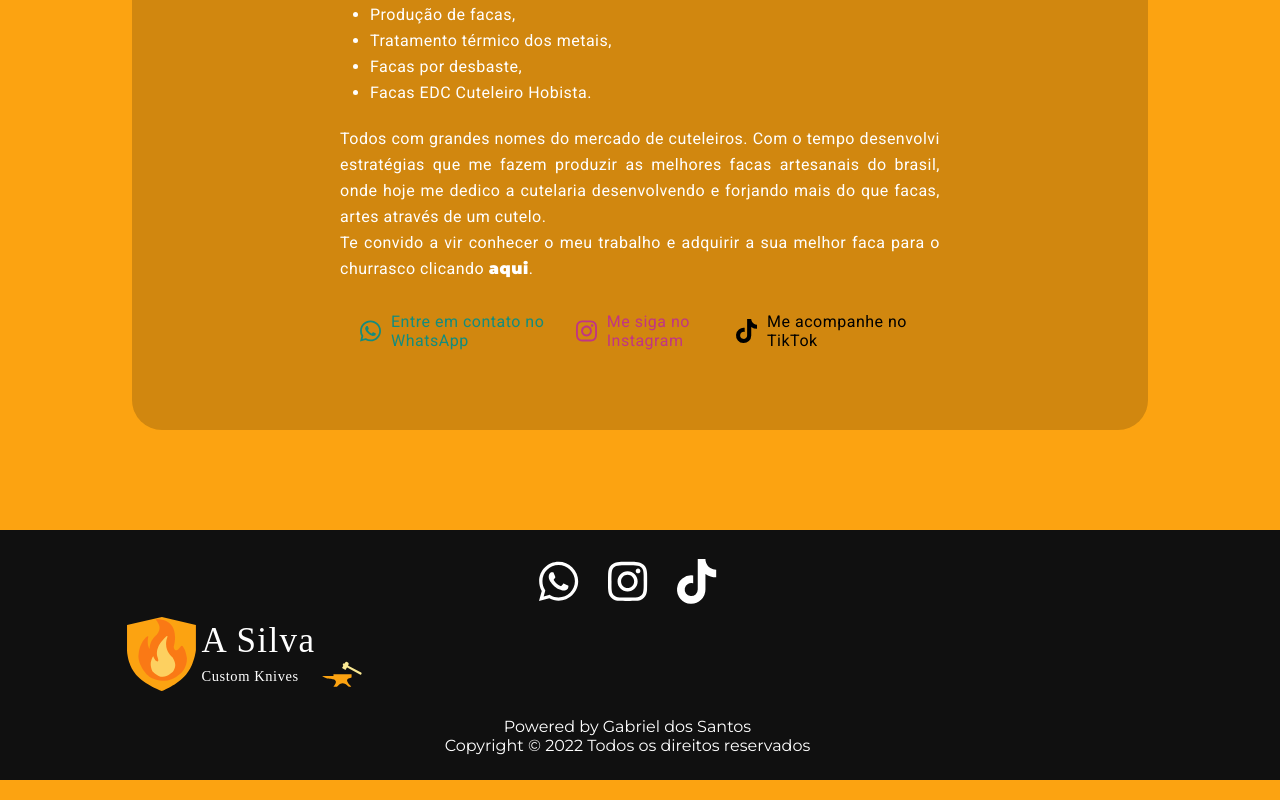
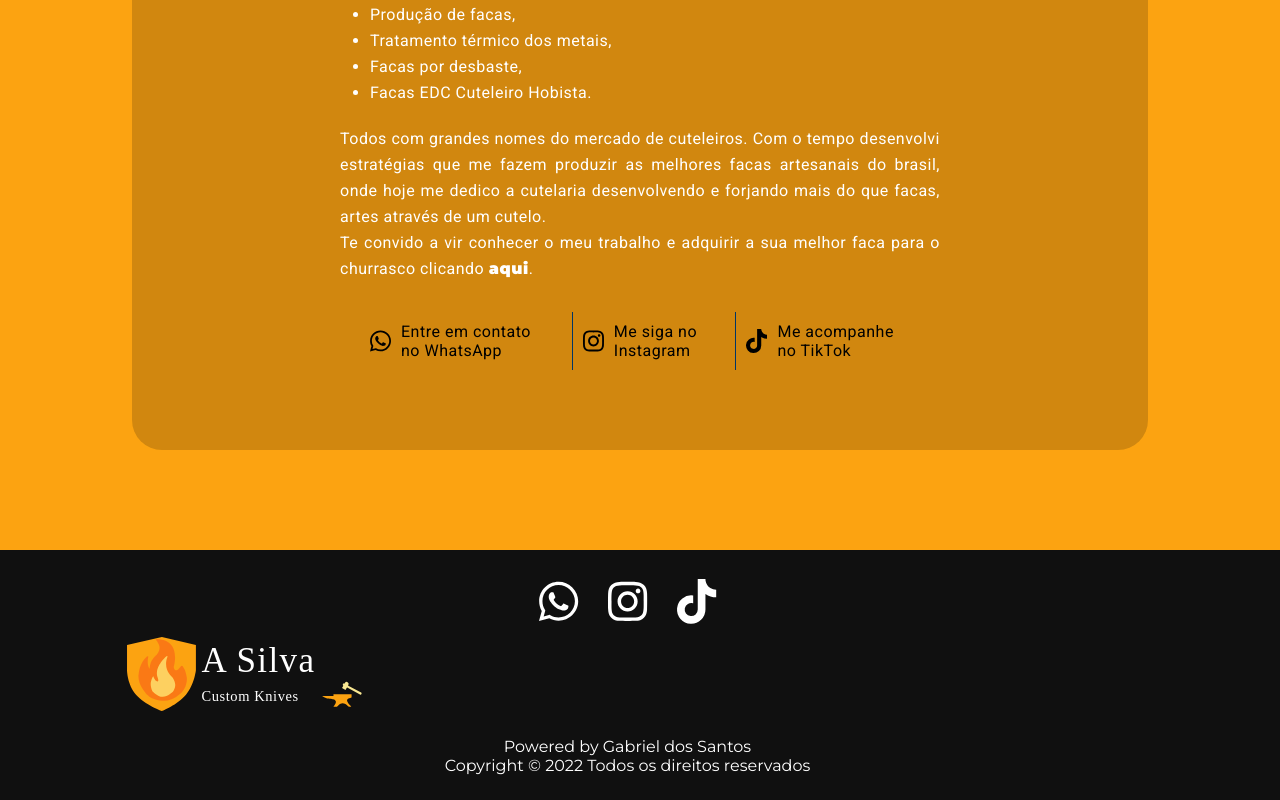
Before and after one commit to asilvacutelaria/a-silva-cutelaria, a Next.js app: page / in a window 1280 px wide. Shown: the part 2132-2932 px from the top of the page. Built offline with nearby package versions, Linux system fonts and the light colour scheme.

Commit message:
Updating about link

```diff
--- a/src/styles/components/About.module.css
+++ b/src/styles/components/About.module.css
@@ -63,22 +63,28 @@
     font-size: 1.5rem;
     display: flex;
     align-items: center;
+    border-right: 1px solid var(--secondary-color);
+    padding: 10px;
 }
 
 .contacts #instagram {
-    color: #C13584;
+    /* color: #C13584; */
+    color: #000000;
 }
 
 .contacts #tiktok {
     color: #000000;
+    border: none;
 }
 
 .contacts #whatsapp {
-    color: #128C7E;
+    /* color: #128C7E; */
+    color: #000000;
 }
 
 .contacts #instagram a {
-    color: #C13584;
+    /* color: #C13584; */
+    color: #000000;
 }
 
 .contacts #tiktok a {
@@ -86,7 +92,8 @@
 }
 
 .contacts #whatsapp a {
-    color: #128C7E;
+    /* color: #128C7E; */
+    color: #000000;
 }
 
 .contacts div a {
@@ -97,7 +104,10 @@
     transition: all 0.2s linear;
 }
 
-.contacts div a:hover {
+.contacts div a:hover,
+.contacts #whatsapp a:hover,
+.contacts #instagram a:hover,
+.contacts #tiktok a:hover {
     color: var(--secondary-color);
     text-decoration: underline;
     transition: all 0.2s linear;
```
